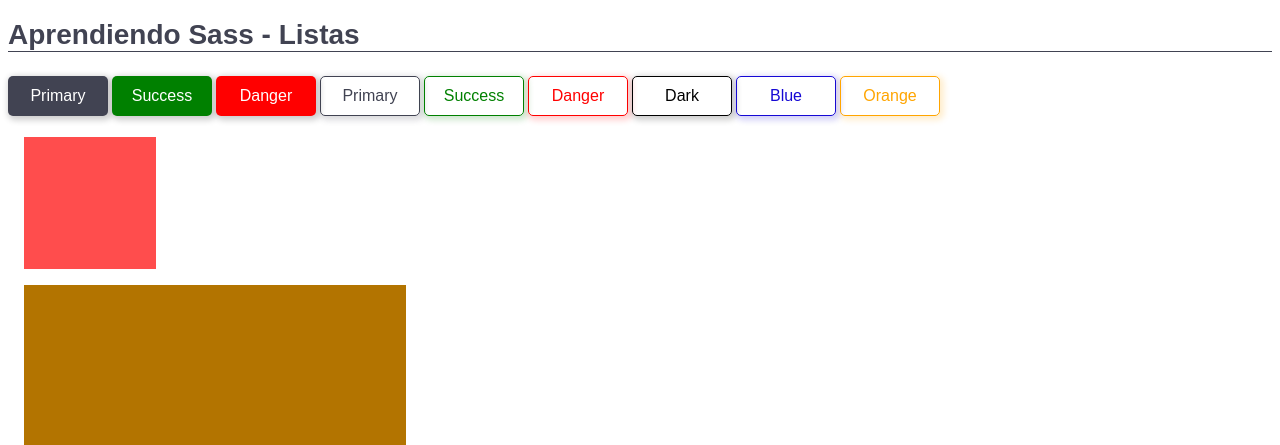
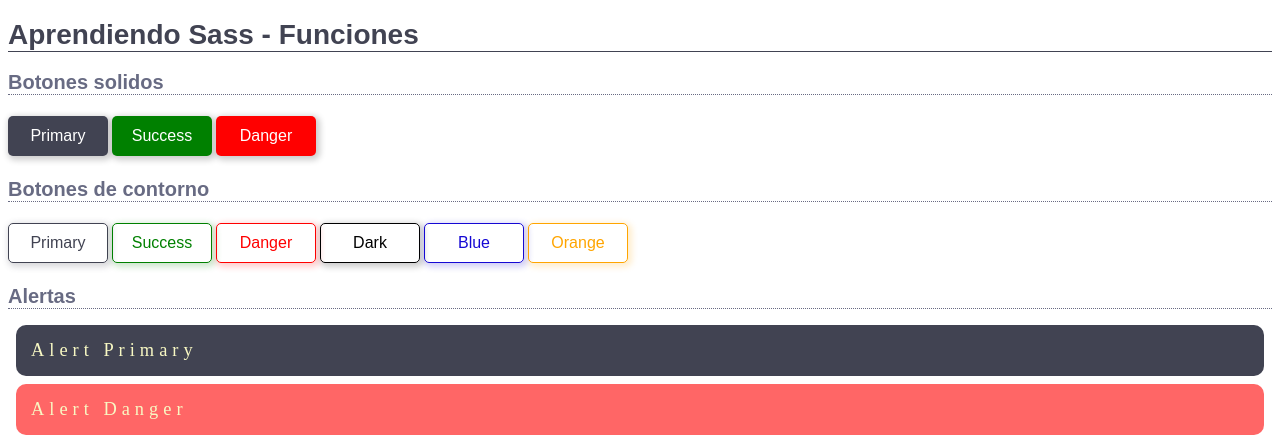
Before and after one commit to jcarlosj/Sass-YT-Designicode, a website: page index.html in a window 1280 px wide. Shown: the top 445 px of the page. Drawn offline with Linux system fonts and the light colour scheme; a web font is replaced by a local one.

Commit message:
[.] Sass: Implementacion de funciones en Sass (sin uso de funciones)

```diff
--- /dev/null
+++ b/assets/scss/components/_alerts.scss
@@ -0,0 +1,20 @@
+.alert {
+    &-primary, &-danger {
+        border-radius: 10px;
+        font-size: 1.15rem;
+        letter-spacing: 5px;
+        margin: 0.5rem;
+        padding: 15px;
+        width: calc( 100% - 1rem - 30px );
+    }
+
+    &-primary {
+        background: map-get($map: $pallete, $key: 'primary' );
+        color: map-get($map: $pallete, $key: 'light' );
+    }
+
+    &-danger {
+        background: lighten( map-get($map: $pallete, $key: 'danger' ), 20 );
+        color: map-get($map: $pallete, $key: 'light' );
+    }
+}
--- a/assets/scss/main.scss
+++ b/assets/scss/main.scss
@@ -1,11 +1,13 @@
 // Abstrats
 @import
     'abstract/variables',
-    'abstract/fonts';
+    'abstract/fonts',
+    'abstract/functions';
 // Components
 @import
     'components/containers',
     'components/title',
     'components/buttons',
+    'components/alerts',
     'components/cards',
     'components/copyright';
--- a/index.html
+++ b/index.html
@@ -8,18 +8,24 @@
     <title>Aprendiendo Sass</title>
 </head>
 <body>
-    <h1 class="jcarlosj-title-primary">Aprendiendo Sass - Listas</h1>
+    <h1 class="jcarlosj-title-primary">Aprendiendo Sass - Funciones</h1>
+    <h2 class="jcarlosj-title-secondary">Botones solidos</h2>
     <button class="btn btn-primary">Primary</button>
     <button class="btn btn-success">Success</button>
     <button class="btn btn-danger">Danger</button>
+
+    <h2 class="jcarlosj-title-secondary">Botones de contorno</h2>
     <button class="btn-outline btn-outline-primary">Primary</button>
     <button class="btn-outline btn-outline-success">Success</button>
     <button class="btn-outline btn-outline-danger">Danger</button>
     <button class="btn-outline btn-outline-dark">Dark</button>
     <button class="btn-outline btn-outline-blue">Blue</button>
     <button class="btn-outline btn-outline-orange">Orange</button>
-    <div class="container"></div>
-    <div class="container-big"></div>
+
+    <h2 class="jcarlosj-title-secondary">Alertas</h2>
+    <div class="alert-primary">Alert Primary</div>
+    <div class="alert-danger">Alert Danger</div>
+
     <p><span class="brand">&copy;</span> Todos los derechos reservados.</p>
 </body>
 </html>
```
Also changed, not shown: assets/css/main.css, assets/scss/abstract/_functions.scss (added), 1 other file.
